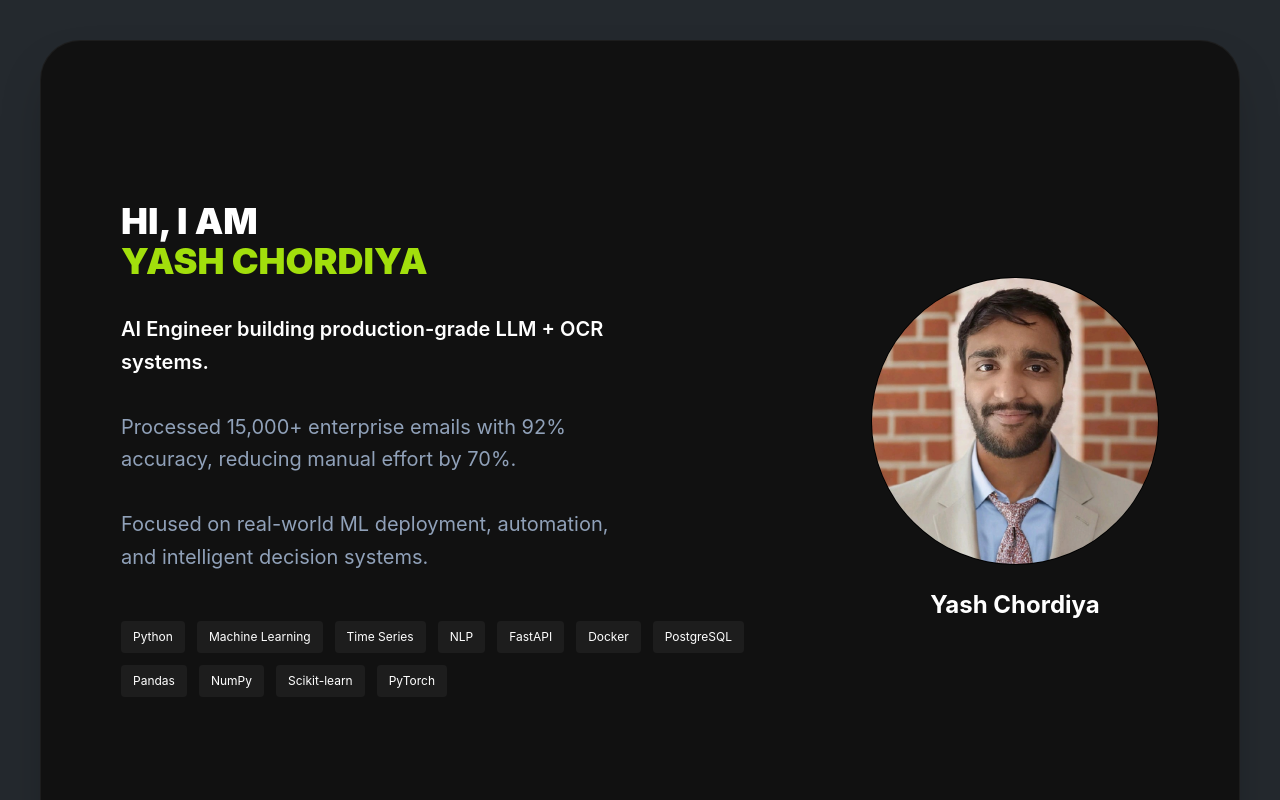
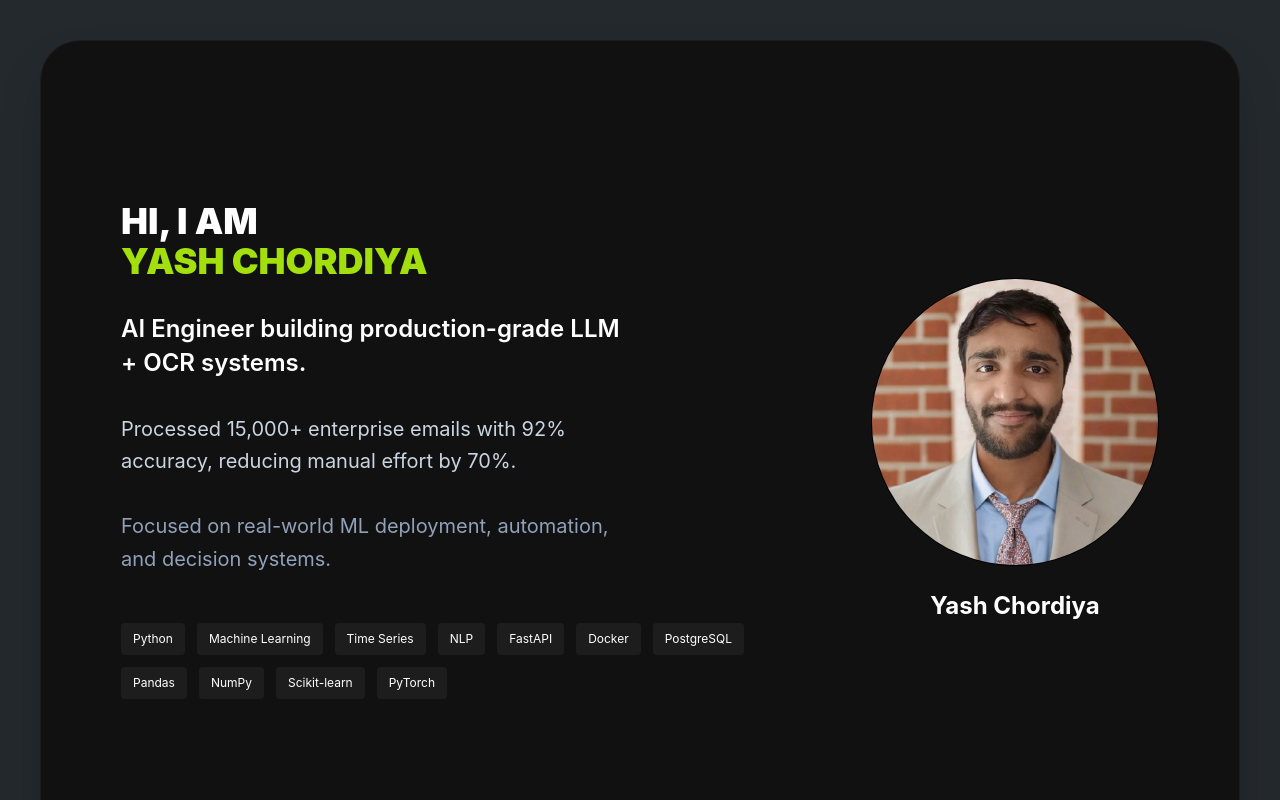
Before and after one commit to yashchordiya07/yash-portfolio, a React (Vite) app: page / in a window 1280 px wide. Shown: the top 800 px of the page. Built offline with nearby package versions, Linux system fonts and the light colour scheme.

Commit message:
fix image path final

```diff
--- a/src/components/Hero.jsx
+++ b/src/components/Hero.jsx
@@ -42,13 +42,15 @@ const Hero = ({ socials, primaryColor }) => {
         </h1>
 
 <p className="text-slate-400 text-lg md:text-xl max-w-lg mb-12 leading-relaxed text-left">
-  <span className="text-white font-semibold">
+  <span className="text-white font-semibold text-xl md:text-2xl">
     AI Engineer building production-grade LLM + OCR systems.
   </span>
   <br /><br />
-  Processed 15,000+ enterprise emails with 92% accuracy, reducing manual effort by 70%.
+  <span className="text-slate-300">
+    Processed 15,000+ enterprise emails with 92% accuracy, reducing manual effort by 70%.
+  </span>
   <br /><br />
-  Focused on real-world ML deployment, automation, and intelligent decision systems.
+  Focused on real-world ML deployment, automation, and decision systems.
 </p>
 
         <div className="flex flex-wrap gap-3">
```
